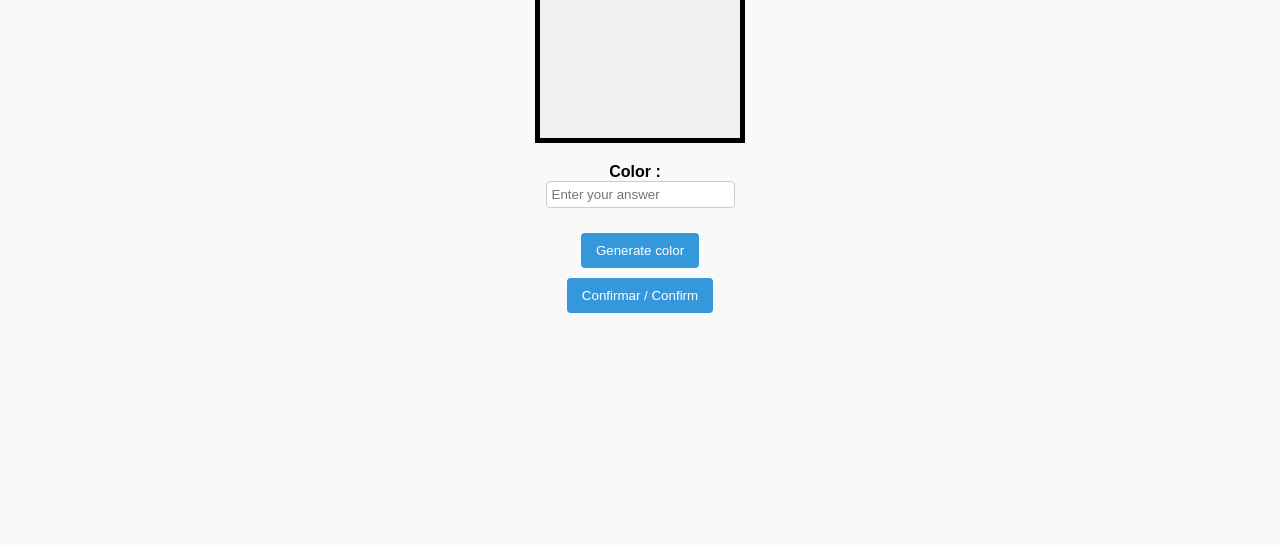
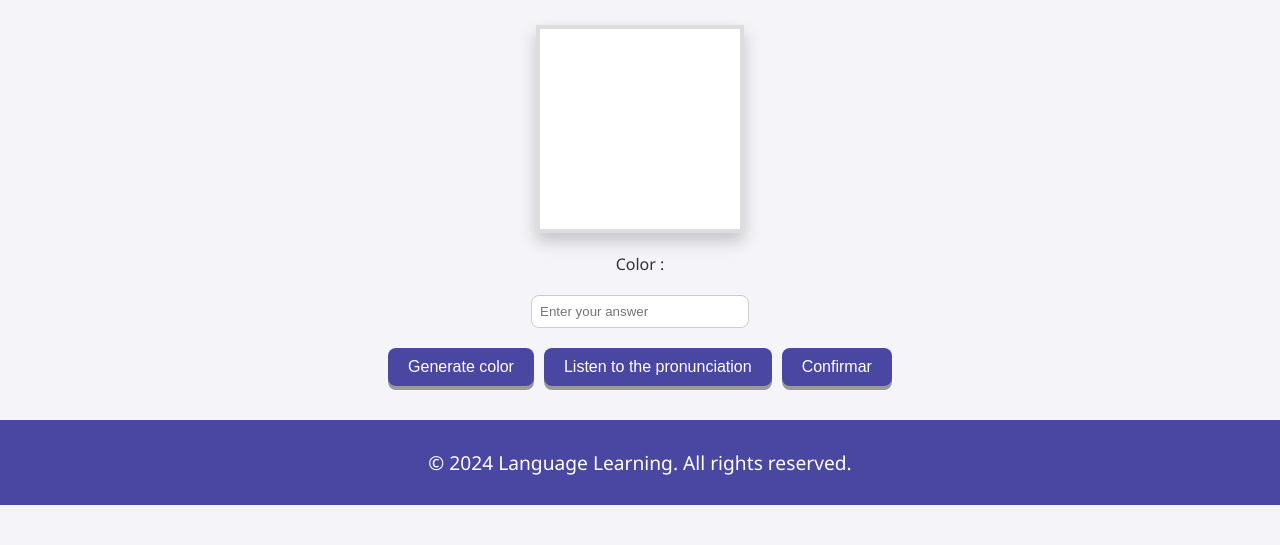
Before and after one commit to EnissayG/spanish-color-learning, a plain HTML site: page index.html in a window 1280 px wide. Shown: the part 295-840 px from the top of the page. After the commit the page ends 800 px from the top, so only its background shows below. Drawn offline with Linux system fonts and the light colour scheme.

Commit message:
Audio and styling update

```diff
--- a/css/styles.css
+++ b/css/styles.css
@@ -1,73 +1,101 @@
-/* styles.css */
+body {
+    font-family: 'Segoe UI', Tahoma, Geneva, Verdana, sans-serif;
+    background-color: #f4f4f9;
+    color: #333;
+    margin: 0;
+    padding: 0;
+    display: flex;
+    flex-direction: column;
+    min-height: 100vh;
+}
 
-body {
-    font-family: Arial, sans-serif;
-    margin: 0;
+.main-container {
+    flex-grow: 1;
     padding: 20px;
     display: flex;
     flex-direction: column;
     align-items: center;
     justify-content: center;
-    height: 100vh;
-    background-color: #f9f9f9;
 }
 
-h1.cl-title {
+.cl-title {
+    font-size: 2.5em;
+    color: #4a47a3;
     text-align: center;
-    color: #2c3e50;
     margin-bottom: 20px;
 }
 
 #cl-display {
     width: 200px;
     height: 200px;
-    background-color: #f0f0f0;
-    border: 5px solid black;
-    text-align: center;
-    line-height: 200px; /* Centrer le texte verticalement */
-    margin-bottom: 20px;
-}
-
-label {
-    font-weight: bold;
-    margin-right: 10px;
+    background-color: #fff;
+    border: 4px solid #ddd;
+    margin: 20px auto;
+    display: flex;
+    justify-content: center;
+    align-items: center;
+    box-shadow: 0px 8px 16px 0px rgba(0,0,0,0.2);
+    transition: background-color 0.5s ease;
 }
 
 input[type="text"] {
-    padding: 5px;
-    margin-bottom: 20px;
+    width: 200px;
+    padding: 8px;
+    margin-top: 20px;
     border: 1px solid #ccc;
-    border-radius: 4px;
+    border-radius: 8px;
+    transition: border-color 0.25s ease-in-out;
+}
+
+input[type="text"]:focus {
+    border-color: #4a47a3;
+}
+
+.button-container {
+    margin-top: 20px;
+    display: flex;
+    gap: 10px;
 }
 
 button {
-    padding: 10px 15px;
-    margin: 5px;
+    padding: 10px 20px;
     border: none;
-    border-radius: 4px;
-    background-color: #3498db;
-    color: white;
-    cursor: pointer;
-    transition: background-color 0.3s;
+    border-radius: 8px;
+    font-size: 1em;
+    color: #fff;
+    background-color: #4a47a3;
+    box-shadow: 0 4px #999;
+    transition: background-color 0.3s ease-in-out;
 }
 
 button:hover {
-    background-color: #2980b9;
+    background-color: #3734a9;
 }
 
+button:active {
+    box-shadow: 0 2px #666;
+    transform: translateY(2px);
+}
+
+footer {
+    width: 100%;
+    padding: 10px 0;
+    background-color: #4a47a3;
+    color: #fff;
+    text-align: center;
+    position: absolute;
+    bottom: 0;
+}
+
+.header {
+    padding: 5px;
+    text-align: center;
+    width: 100%;
+    background: #4a47a3;
+    color: white;
+    font-size: 30px;
+  }
+
 p {
-    margin-top: 20px;
     font-size: 1.2em;
 }
-
-#cl-answer {
-    font-weight: bold;
-}
-
-#cl-confirmation {
-    color: green;
-}
-
-#error-message {
-    color: red;
-}
--- a/index.html
+++ b/index.html
@@ -1,20 +1,32 @@
 <!DOCTYPE html>
-<html lang="en">
+<html lang="fr">
 <head>
     <meta charset="UTF-8">
     <meta name="viewport" content="width=device-width, initial-scale=1.0">
-    <title>Document</title>
+    <title>Apprendre les couleurs en espagnol</title>
     <link rel="stylesheet" href="css/styles.css">
-    <script src="js/main.js"></script>
+    <script src="js/main.js" defer></script>
 </head>
 <body>
-    <h1 class="cl-title">Aprender colores en español / Learn colors in spanish</h1>
-    <div id="cl-display"></div>
-    <label>Color : </label>
-    <input type="text" id="cl-input" placeholder="Enter your answer">
-    <button onclick="generate()">Generate color</button>
-    <button onclick="verify()">Confirmar / Confirm</button>
-    <p id="cl-answer"></p>
-    <p id="cl-confirmation"></p>
+    <div class="header"><h1>Learning with YAYA<h1>
+    </h1></div>
+    <main class="main-container">
+        <h1>Aprender colores en español</h1>
+        <div id="cl-display"></div>
+        <label>Color : </label>
+        <input type="text" id="cl-input" placeholder="Enter your answer">
+
+        <div class="button-container">
+            <button class="generate" onclick="generate()">Generate color</button>
+            <button class="listen" onclick="playaudio()">Listen to the pronunciation</button>
+            <button class="confirm" onclick="verify()">Confirmar</button>
+        </div>
+
+        <p id="cl-answer"></p>
+        <p id="cl-confirmation"></p>
+    </main>
+    <footer>
+        <p>© 2024 Language Learning. All rights reserved.</p>
+    </footer>
 </body>
 </html>
--- a/js/main.js
+++ b/js/main.js
@@ -1,39 +1,52 @@
 var colors = [
-    {name: 'Red', spanish: 'Rojo'},
-    {name: 'Blue', spanish: 'Azul'},
-    {name: 'Green', spanish: 'Verde'},
-    {name: 'Yellow', spanish: 'Amarillo'},
-    {name: 'Black', spanish: 'Negro'},
-    {name: 'White', spanish: 'Blanco'},
-    {name: 'Orange', spanish: 'Naranja'},
-    {name: 'Pink', spanish: 'Rosa'},
-    {name: 'Purple', spanish: 'Morado'},
-    {name: 'Brown', spanish: 'Marrón'},
-    {name: 'Gray', spanish: 'Gris'}
+    {name: 'Red', spanish: 'Rojo', audio: 'audio/rojo.mp3'},
+    {name: 'Blue', spanish: 'Azul', audio: 'audio/azul.mp3'},
+    {name: 'Green', spanish: 'Verde', audio: 'audio/verde.mp3'},
+    {name: 'Yellow', spanish: 'Amarillo', audio: 'audio/amarillo.mp3'},
+    {name: 'Black', spanish: 'Negro', audio: 'audio/negro.mp3'},
+    {name: 'White', spanish: 'Blanco', audio: 'audio/blanco.mp3'},
+    {name: 'Orange', spanish: 'Naranja', audio: 'audio/naranja.mp3'},
+    {name: 'Pink', spanish: 'Rosa', audio: 'audio/rosa.mp3'},
+    {name: 'Purple', spanish: 'Morado', audio: 'audio/morado.mp3'},
+    {name: 'Brown', spanish: 'Marrón', audio: 'audio/marron.mp3'},
+    {name: 'Gray', spanish: 'Gris', audio: 'audio/gris.mp3'}
 ];
 
-function generate(){
+
+var currentColor = null;
+var audio = new Audio();
+var audioWin = new Audio('audio/goodjob.mp3')
+
+function generate() {
     var div = document.getElementById('cl-display');
-    var answer = document.getElementById('cl-answer');
-    var lenght = colors.length;
-    var index = Math.floor(Math.random() * lenght);
-    var color = colors[index].name;
-    var spanishcolor= colors[index].spanish;
+    var randomIndex = Math.floor(Math.random() * colors.length);
+    currentColor = colors[randomIndex];
 
-    div.style.backgroundColor= color;
-    currentDisplayColor = spanishcolor;
-    answer.innerText= currentDisplayColor;
+    div.style.backgroundColor = currentColor.name.toLowerCase();
+    document.getElementById('cl-answer').textContent = '';
+    document.getElementById('cl-input').value = '';
+    document.getElementById('cl-confirmation').textContent = '';
+
+    audio.src = currentColor.audio;
 }
 
 function verify() {
     var userInput = document.getElementById('cl-input').value.trim().toLowerCase();
-    var result = document.getElementById('cl-confirmation');
+    var result = document.getElementById('cl-answer');
 
-    if (userInput === currentDisplayColor.toLowerCase()) {
+    if (userInput === currentColor.spanish.toLowerCase()) {
         result.textContent = 'Correct !';
         result.style.color = 'green';
+        audioWin.play();
     } else {
-        result.textContent = 'Wrong the right color is ' + currentDisplayColor + '.';
+        result.textContent = 'Incorrect. La bonne réponse est ' + currentColor.spanish + '.';
         result.style.color = 'red';
     }
 }
+
+function playaudio() {
+    if (currentColor) {
+
+        audio.play();
+    }
+}
```
Also changed, not shown: 12 other files.
